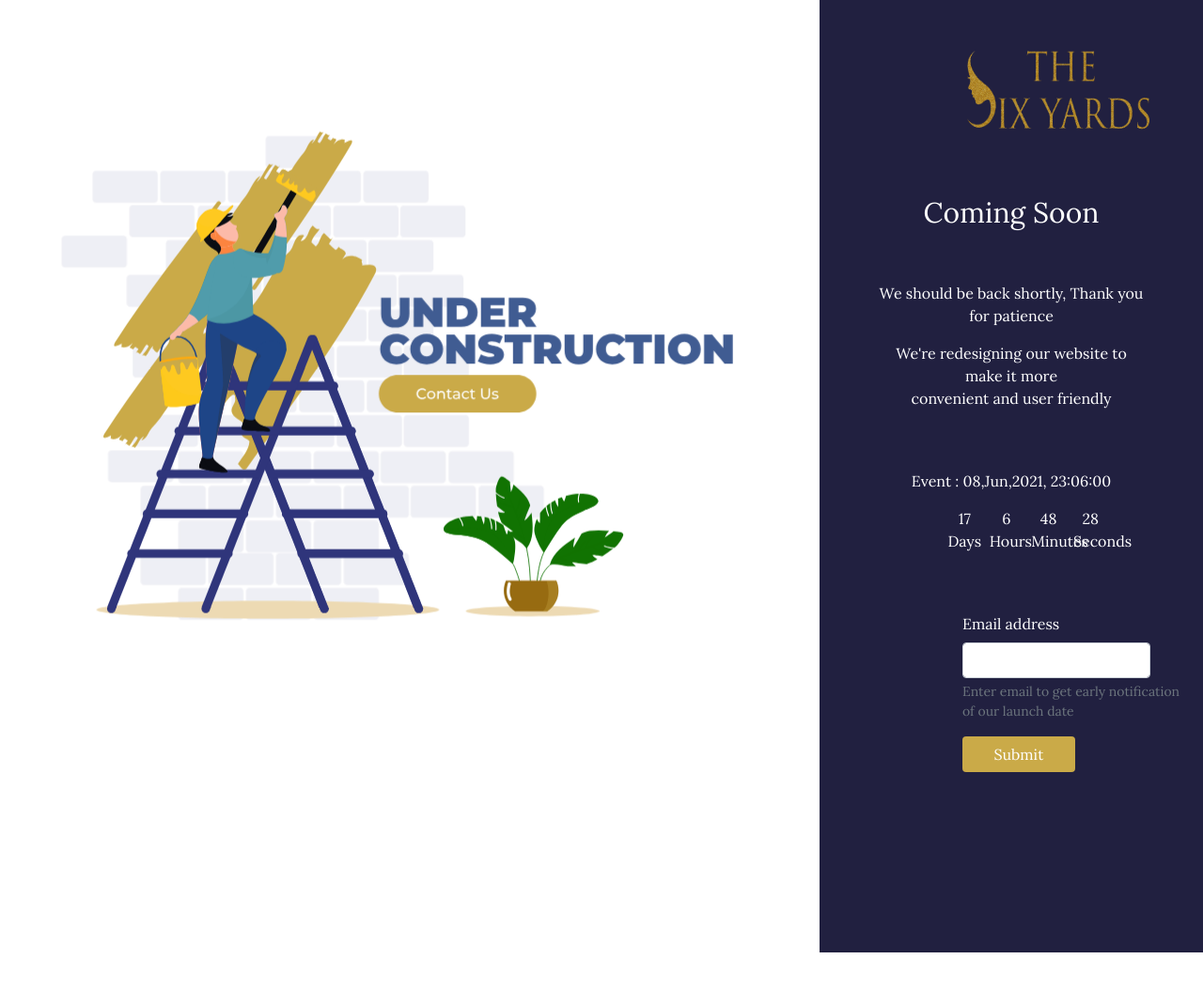
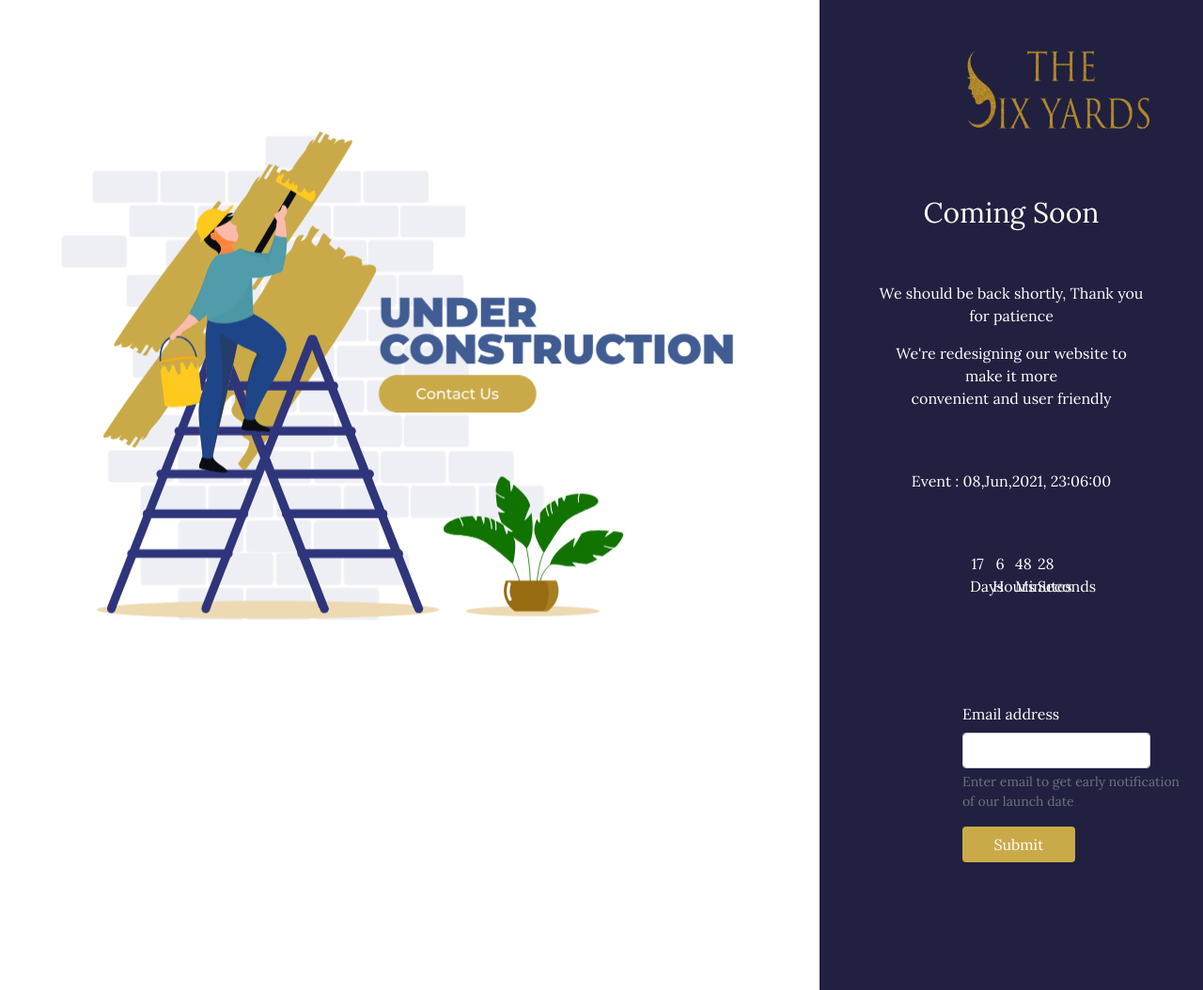
Before and after one commit to GA352491/underconstruction, a Django app: page / in a window 1280 px wide. Shown: the top 1054 px of the page at 94% size. Before the commit the page ends 1014 px from the top, so only its background shows below. Run offline with Django 3.2, Linux system fonts and the light colour scheme; data comes from the database, SQL or seed files in the repository.

Commit message:
Update home.html

```diff
--- a/sixyards/templates/home.html
+++ b/sixyards/templates/home.html
@@ -17,7 +17,8 @@
         body {
             font-family: 'Lora', serif;
         }
-        .row{
+
+        .row {
         {#width: 100%;#}
         }
     </style>
@@ -26,7 +27,7 @@
 <body>
 
 <div class="container-fluid">
-    <div class="row" >
+    <div class="row">
 
         <div class="col-lg">
 
@@ -55,23 +56,26 @@
                     <p class="text-center">Event : {{ event.when|date:'d,M,Y, H:m:s' }}</p>
 
                 </div>
-                <div class="row text-center g-lg-2" style="margin-left: 120px">
-                    <div class="col-2">
+                <div class="mx-lg-5 ">
+                    <div class="row text-center g-lg-2 mx-lg-5 p-5">
+
+                        <div class="col-3">
                             <div id="countdown-box-d"></div>
                             <p>Days</p>
                         </div>
-                    <div class="col-2">
+                        <div class="col-3">
                             <div id="countdown-box-h"></div>
                             <p>Hours</p>
                         </div>
-                    <div class="col-2">
+                        <div class="col-3">
                             <div id="countdown-box-m"></div>
                             <p>Minutes</p>
 
                         </div>
-                    <div class="col-2">
+                        <div class="col-3">
                             <div id="countdown-box-s"></div>
                             <p>Seconds</p>
+                        </div>
                     </div>
                 </div>
                 {#                <div id="countdown-box" class="text-center mt-3 h2">#}
```
Lines whose indentation alone changed are shown as unchanged.
